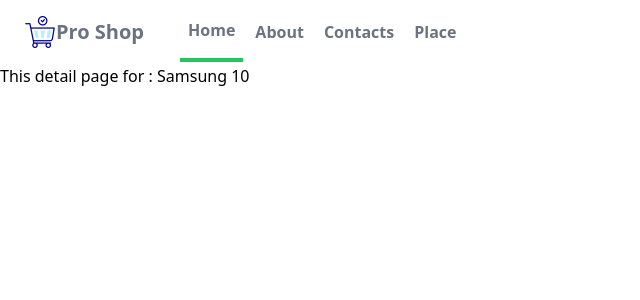
After one commit to ChyngyzTorogeldiev/yt_django4_0_to_pro, a Django app: page /myapp/1/ in a window 1280 px wide. The commit adds this page. Shown: the top 300 px of the page, without its empty margins (0-640 px from the left). Run offline with Django 4.2, Linux system fonts and the light colour scheme; data comes from the database, SQL or seed files in the repository; style sheets or scripts are compiled from the project's sources.

Commit message:
navbar.html created separetely

```diff
--- a/mysite/myapp/templates/myapp/base.html
+++ b/mysite/myapp/templates/myapp/base.html
@@ -9,8 +9,11 @@
     <title>mysite</title>
 </head>
 <body>
+
+    {% include "myapp/navbar.html" %}
+
     {% block content %}
-
+        TEXT
     {% endblock content %}
 </body>
 </html>
--- /dev/null
+++ b/mysite/myapp/templates/myapp/detail.html
@@ -0,0 +1,7 @@
+{% extends "myapp/base.html" %}
+
+{% block content %}
+<h1>
+    This detail page for : {{ item.name }}
+</h1>
+{% endblock content %}
--- a/mysite/myapp/templates/myapp/detile.html
+++ /dev/null
@@ -1,4 +0,0 @@
-
-<h1>
-    This detile page : {{ item.name }}
-</h1>
--- /dev/null
+++ b/mysite/myapp/templates/myapp/navbar.html
@@ -0,0 +1,21 @@
+{% load static %}
+<nav class="bg-white shadow-1g">
+    <div class="max-w-6x1 mx-auto px-4">
+        <div class="flex justify-between">
+            <div class="flex space-x-7">
+                <div>
+                    <a href="#" class="flex items-center px-2 py-4">
+                    <img class="h-8 w-8" src="{% static 'myapp/images/shop.png' %}" alt="logo"/>
+                    <span class="text-gray-500 font-semibold text-xl">Pro Shop</span>
+                </a>
+                </div>
+                <div class="items-center flex space-x-1">
+                    <a href="#" class="py-4 px-2 text-gray-500 font-semibold border-b-4 border-green-500">Home</a>
+                    <a href="#" class="py-4 px-2 text-gray-500 font-semibold">About</a>
+                    <a href="#" class="py-4 px-2 text-gray-500 font-semibold">Contacts</a>
+                    <a href="#" class="py-4 px-2 text-gray-500 font-semibold">Place</a>
+                </div>
+            </div>
+        </div>
+    </div>
+</nav>
```
Also changed, not shown: mysite/myapp/templates/myapp/index.html (+4 -21 lines), 2 other files.
